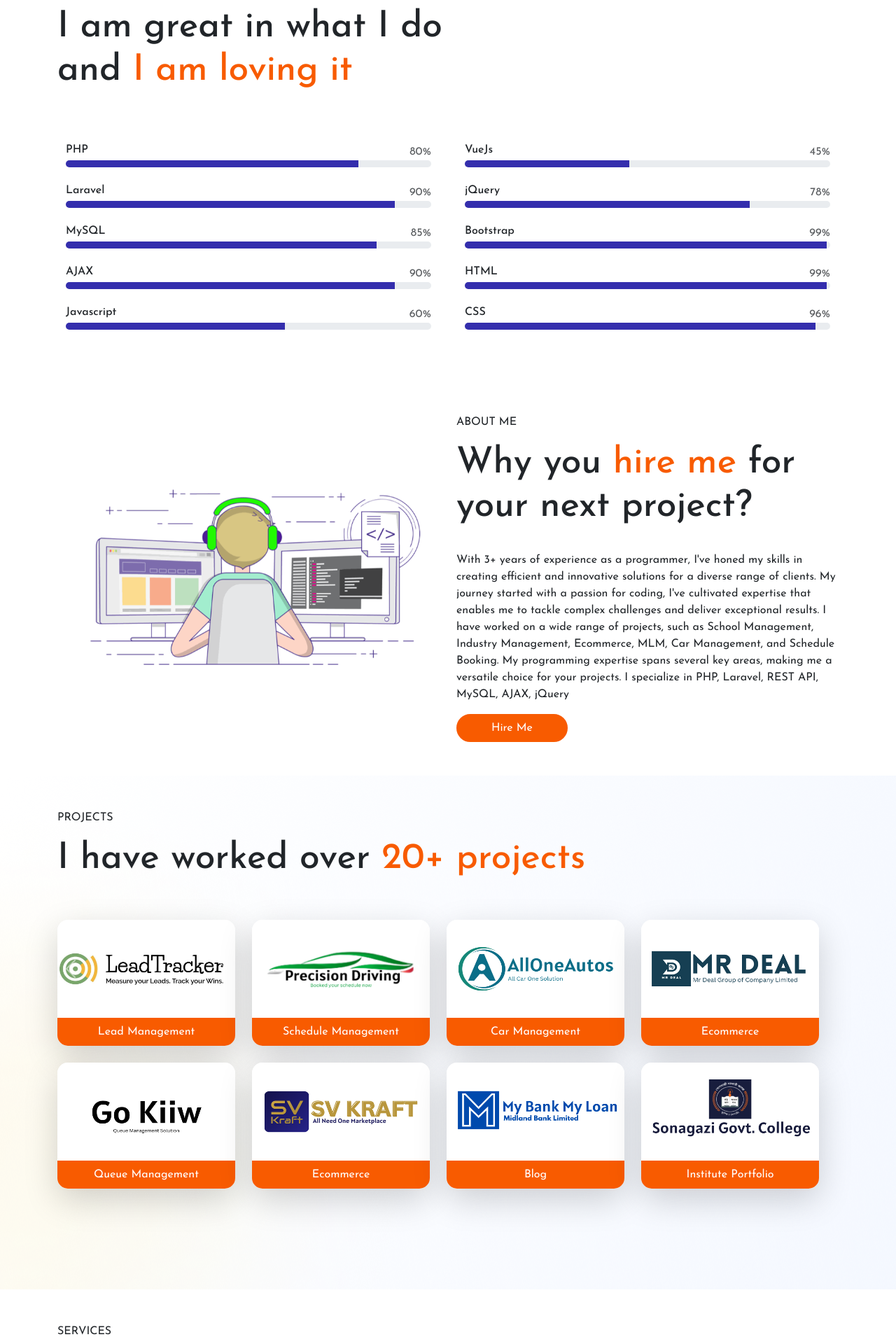
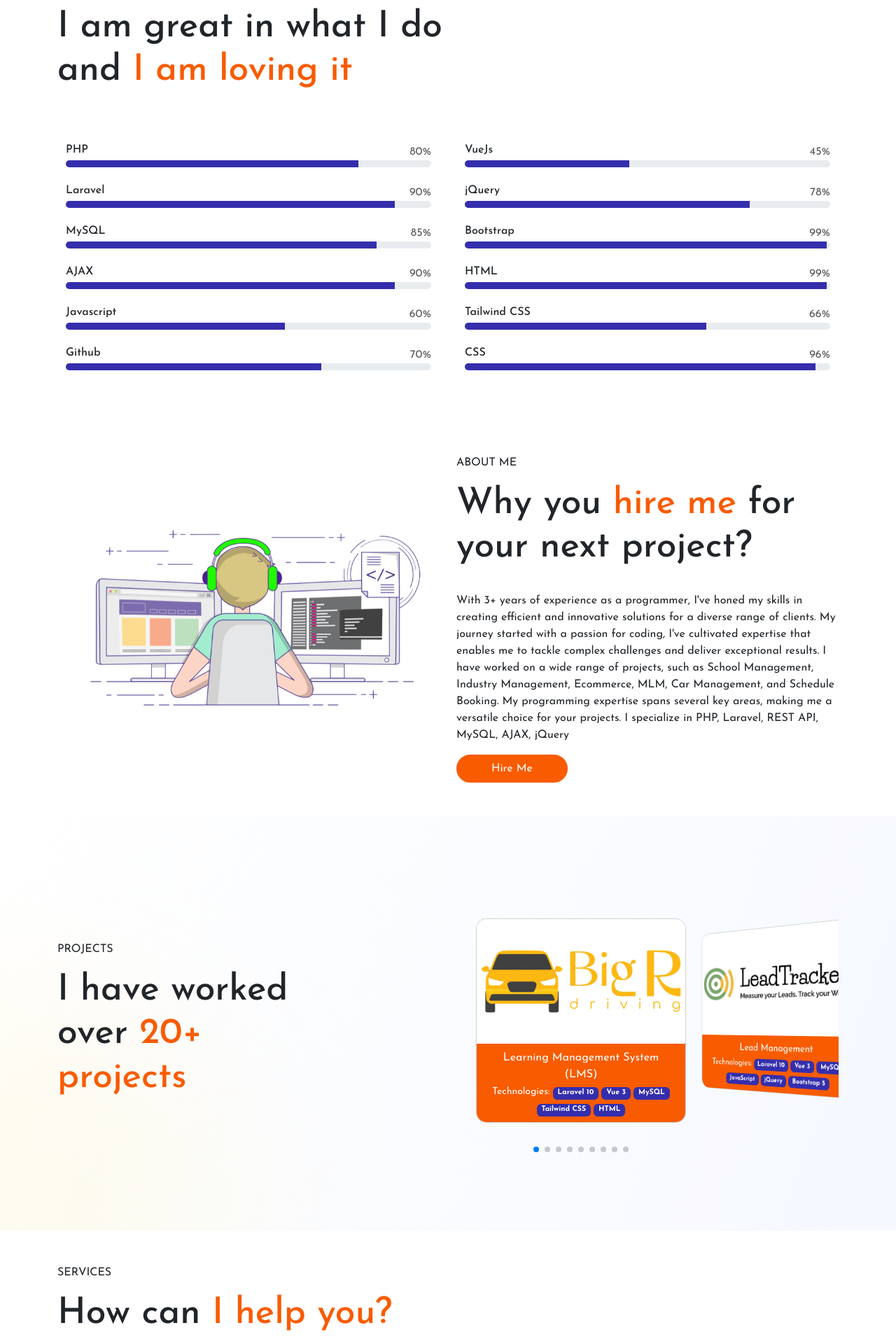
Before and after one commit to shahidul890/portfolio, a Laravel app: page / in a window 1280 px wide. Shown: the part 920-2840 px from the top of the page at 70% size. Run offline with Laravel 10, Linux system fonts and the light colour scheme; some libraries are stand-ins or nearby versions.

Commit message:
add swipe carousel in project section

```diff
--- a/app/Http/Controllers/WelcomeController.php
+++ b/app/Http/Controllers/WelcomeController.php
@@ -1,6 +1,8 @@
 <?php
 
 namespace App\Http\Controllers;
+
+use Illuminate\Support\Arr;
 
 class WelcomeController extends Controller
 {
@@ -16,8 +18,15 @@ class WelcomeController extends Controller
      */
     public function welcome()
     {
-        $data['projects'] =  \App\Models\Project::all();
-        return view('welcome')->with($data);
+        $projects =  \App\Models\Project::all();
+
+        $mapped = Arr::where($projects, function(array $value, string $key){
+            return $value['active'] == true;
+        });
+
+        return view('welcome')->with([
+            "projects"  => $mapped
+        ]);
     }
 
 
--- a/app/Models/Project.php
+++ b/app/Models/Project.php
@@ -4,7 +4,7 @@ namespace App\Models;
 
 class Project
 {
-    static function all()
+    static function all(): array
     {
        return self::data();
     }
@@ -23,6 +23,17 @@ class Project
     {
         return [
             [
+                "name" => "Big R Drivig",
+                "category" => "Learning Management System (LMS)",
+                "images" => [
+                    asset("assets/projects/bigrdriving.png"),
+                ],
+                "technology" => ["Laravel 10", "Vue 3", "MySQL", "Tailwind CSS", "HTML"],
+                "link" => "https://bigrdriving.co.uk",
+                "completed_date"  => "Running",
+                "active"=> true,
+            ],
+            [
                 "name" => "Lead Tracker",
                 "category" => "Lead Management",
                 "images" => [
@@ -33,7 +44,8 @@ class Project
                 ],
                 "technology" => ["Laravel 10", "Vue 3", "MySQL", "JavaScript", "jQuery", "Bootstrap 5"],
                 "link" => "https://leads.highlycoded.com",
-                "completed_date"  => "25 June, 2023"
+                "completed_date"  => "25 June, 2023",
+                "active"=> true,
             ],
             [
                 "name" => "Precision Driving Uk",
@@ -46,7 +58,8 @@ class Project
                 ],
                 "technology" => ["Laravel 9", "MySQL", "JavaScript", "jQuery", "Bootstrap 5"],
                 "link" => "https://precisiondriving.uk",
-                "completed_date"  => "25 June, 2023"
+                "completed_date"  => "25 June, 2023",
+                "active"=> true,
             ],
             [
                 "name" => "All One Autos",
@@ -56,7 +69,8 @@ class Project
                 ],
                 "technology" => ["Laravel 8", "MySQL", "JavaScript", "jQuery", "Bootstrap 5"],
                 "link" => null,
-                "completed_date"  => "25 June, 2023"
+                "completed_date"  => "25 June, 2023",
+                "active"=> true,
             ],
             [
                 "name" => "Mr Deal",
@@ -66,7 +80,8 @@ class Project
                 ],
                 "technology" => ["Laravel 9", "MySQL", "JavaScript", "jQuery", "Bootstrap 4"],
                 "link" => null,
-                "completed_date"  => "25 June, 2023"
+                "completed_date"  => "25 June, 2023",
+                "active"=> true,
             ],
             [
                 "name" => "Gokiiw",
@@ -76,7 +91,8 @@ class Project
                 ],
                 "technology" => ["Laravel 7", "MySQL", "JavaScript", "jQuery", "Bootstrap 4"],
                 "link" => "https://gokiiw.com",
-                "completed_date"  => "25 June, 2023"
+                "completed_date"  => "25 June, 2023",
+                "active"=> true,
             ],
             [
                 "name" => "SV Kraft",
@@ -86,7 +102,8 @@ class Project
                 ],
                 "technology" => ["Laravel 8", "MySQL", "JavaScript", "jQuery", "Bootstrap 5"],
                 "link" => null,
-                "completed_date"  => "25 June, 2023"
+                "completed_date"  => "25 June, 2023",
+                "active"=> true,
             ],
             [
                 "name" => "My Bank My Loan",
@@ -96,18 +113,31 @@ class Project
                 ],
                 "technology" => ["Laravel 8", "MySQL", "JavaScript", "jQuery", "Bootstrap 5"],
                 "link" => null,
-                "completed_date"  => "01 March, 2023"
+                "completed_date"  => "01 March, 2023",
+                "active"=> false,
             ],
-            // [
-            //     "name" => "C Sports",
-            //     "category" => "Live Broadcasting",
-            //     "images" => [
-            //         asset("assets/projects/csports.png")
-            //     ],
-            //     "technology" => ["PHP", "Laravel 8", "MySQL", "JavaScript", "jQuery", "Bootstrap 5"],
-            //     "link" => null,
-            //     "completed_date"  => "02 Feb, 2023"
-            // ],
+            [
+                "name" => "Promartket",
+                "category" => "Cryto Market",
+                "images" => [
+                    asset("assets/projects/promarket.png")
+                ],
+                "technology" => ["Laravel 10", "MySQL", "JavaScript", "jQuery", "AJAX", "Rest APIs", "Bootstrap 5"],
+                "link" => null,
+                "completed_date"  => "01 October, 2023",
+                "active"=> true,
+            ],
+            [
+                "name" => "C Sports",
+                "category" => "Live Broadcasting",
+                "images" => [
+                    asset("assets/projects/csports.png")
+                ],
+                "technology" => ["PHP", "Laravel 8", "MySQL", "JavaScript", "jQuery", "Bootstrap 5"],
+                "link" => null,
+                "completed_date"  => "02 Feb, 2023",
+                "active"=> false,
+            ],
             [
                 "name" => "Sonagazi Govt College",
                 "category" => "Institute Portfolio",
@@ -116,7 +146,8 @@ class Project
                 ],
                 "technology" => ["PHP", "MySQL", "JavaScript", "jQuery", "Bootstrap 4"],
                 "link" => "http://sonagazicollege.gov.bd",
-                "completed_date"  => "25 Nov, 2020"
+                "completed_date"  => "25 Nov, 2020",
+                "active"=> true,
             ]
         ];
     }
--- /dev/null
+++ b/resources/views/components/swipper/projects.blade.php
@@ -0,0 +1,67 @@
+@push('styles')
+    <link rel="stylesheet" href="https://cdn.jsdelivr.net/npm/swiper@11/swiper-bundle.min.css" />
+
+    <style>
+        .swiper {
+            width: 100%;
+            padding-top: 50px;
+            padding-bottom: 50px;
+        }
+
+        .swiper-slide {
+            background-position: center;
+            background-size: cover;
+            width: 300px;
+            height: 300px;
+        }
+
+        .swiper-slide img {
+            display: block;
+            width: 100%;
+        }
+    </style>
+@endpush
+
+@push('script')
+    <script src="https://cdn.jsdelivr.net/npm/swiper@11/swiper-bundle.min.js"></script>
+
+    <script>
+        const swiper = new Swiper('.swiper', {
+        effect: "coverflow",
+        autoplay: true,
+        grabCursor: true,
+        centeredSlides: true,
+        slidesPerView: "auto",
+        coverflowEffect: {
+            rotate: 50,
+            stretch: 0,
+            depth: 100,
+            modifier: 1,
+            slideShadows: false,
+        },
+        pagination: {
+            el: ".swiper-pagination",
+            clickable: true,
+        },
+    });
+
+    </script>
+@endpush
+
+<!-- Slider main container -->
+<div class="swiper">
+  <!-- Additional required wrapper -->
+  <div class="swiper-wrapper">
+    <!-- Slides -->
+    {{ $slot }}
+  </div>
+  <!-- If we need pagination -->
+  <div class="swiper-pagination"></div>
+
+  {{-- <!-- If we need navigation buttons -->
+  <div class="swiper-button-prev"></div>
+  <div class="swiper-button-next"></div>
+
+  <!-- If we need scrollbar -->
+  <div class="swiper-scrollbar"></div> --}}
+</div>
--- a/resources/views/components/welcome/footer.blade.php
+++ b/resources/views/components/welcome/footer.blade.php
@@ -1,6 +1,6 @@
 <!-- Footer -->
 <footer
-    style="background: linear-gradient(rgba(0, 0, 0, 0.9), rgba(0, 0, 0, 0.3)), url('/assets/img/footer_bg.svg');"
+    class="footer-bg"
 >
     <div class="container text-white">
         <div class="row">
--- a/resources/views/components/welcome/navbar.blade.php
+++ b/resources/views/components/welcome/navbar.blade.php
@@ -1,7 +1,6 @@
 <!-- navbar -->
-    <nav class="navbar text-uppercase navbar-expand-lg bg-body-tertiary sticky-top d-none d-md-block">
+<nav class="navbar navbar-dark text-uppercase text-white navbar-expand-lg sticky-top d-none d-md-block" style="background: linear-gradient(rgba(0, 0, 0, 0.9), rgba(0, 0, 0, 0.3)), url('/assets/img/footer_bg.svg')">
     <div class="container">
-
         <button class="navbar-toggler" type="button" data-bs-toggle="collapse" data-bs-target="#navbarSupportedContent" aria-controls="navbarSupportedContent" aria-expanded="false" aria-label="Toggle navigation">
             <span class="navbar-toggler-icon"></span>
         </button>
--- a/resources/views/components/welcome/scripts.blade.php
+++ b/resources/views/components/welcome/scripts.blade.php
@@ -1,4 +1,4 @@
-<script src="https://cdnjs.cloudflare.com/ajax/libs/OwlCarousel2/2.3.4/owl.carousel.min.js" integrity="sha512-bPs7Ae6pVvhOSiIcyUClR7/q2OAsRiovw4vAkX+zJbw3ShAeeqezq50RIIcIURq7Oa20rW2n2q+fyXBNcU9lrw==" crossorigin="anonymous" referrerpolicy="no-referrer"></script>
+<script src="https://cdnjs.cloudflare.com/ajax/libs/OwlCarousel2/2.3.4/owl.carousel.min.js"></script>
 <script>
 
     $('.owl-carousel').owlCarousel({
@@ -10,16 +10,6 @@
         autoplayTimeout:2000,
         autoplayHoverPause:true,
     });
-
-    // preloader
-    // window.addEventListener('load', function() {
-    //     const preloader = document.getElementById('preloader');
-    //     // const content = document.getElementById('content');
-
-    //     // Hide preloader and show content
-    //     preloader.style.display = 'none';
-    //     // content.style.display = 'block';
-    // });
 </script>
 
 @stack('script')
--- a/resources/views/components/welcome/stylesheet.blade.php
+++ b/resources/views/components/welcome/stylesheet.blade.php
@@ -1,11 +1,31 @@
+{{-- Owl Carousel --}}
 <link rel="stylesheet" href="https://cdnjs.cloudflare.com/ajax/libs/OwlCarousel2/2.3.4/assets/owl.carousel.min.css" integrity="sha512-tS3S5qG0BlhnQROyJXvNjeEM4UpMXHrQfTGmbQ1gKmelCxlSEBUaxhRBj/EFTzpbP4RVSrpEikbmdJobCvhE3g==" crossorigin="anonymous" referrerpolicy="no-referrer" />
 <link rel="stylesheet" href="https://cdnjs.cloudflare.com/ajax/libs/OwlCarousel2/2.3.4/assets/owl.theme.default.min.css" integrity="sha512-sMXtMNL1zRzolHYKEujM2AqCLUR9F2C4/05cdbxjjLSRvMQIciEPCQZo++nk7go3BtSuK9kfa/s+a4f4i5pLkw==" crossorigin="anonymous" referrerpolicy="no-referrer" />
 
 <style>
     body {
         font-family: 'Josefin Sans', sans-serif;
+        /* background: linear-gradient(rgba(0, 0, 0, 0.7), rgba(0, 0, 0, 0.5)), url('/assets/gifs/Blue-Connected-Particles.webp');
+        background-repeat: no-repeat;
+        background-position: center;
+        background-size: cover;
+        background-attachment: fixed; */
     }
 
+    .hero-bg{
+        background: linear-gradient(rgba(0, 0, 0, 0.7), rgba(0, 0, 0, 0.5)), url('/assets/gifs/Blue-Connected-Particles.webp');
+        /* background-repeat: no-repeat;
+        background-size: cover; */
+        /* background-position: center; */
+    }
+
+    .footer-bg{
+        background: linear-gradient(rgba(0, 0, 0, 0.7), rgba(0, 0, 0, 0.5)), url('/assets/img/footer_bg.svg');
+    }
+
+    .navbar .navbar-nav .nav-item a{
+        color: #fff
+    }
 
     .my-name{
         font-size: 75px;
--- a/resources/views/welcome.blade.php
+++ b/resources/views/welcome.blade.php
@@ -37,8 +37,7 @@
 
     <!-- I am Shahidul -->
     <section
-        class="mb-5 py-5"
-        style="background: linear-gradient(rgba(0, 0, 0, 0.7), rgba(0, 0, 0, 0.5)), url('/assets/gifs/1.gif');"
+        class="mb-5 py-5 hero-bg"
     >
         <div class="d-md-none" style="padding-top: 100px;"></div>
 
@@ -168,6 +167,17 @@
                                 </div>
                             </div>
 
+
+                            <div class="mb-4">
+                                <div class="d-flex justify-content-between">
+                                    <h6 class="m-0">Github</h6>
+                                    <p class="m-0 text-muted">70%</p>
+                                </div>
+                                <div class="progress" role="progressbar" aria-label="Success example" aria-valuenow="25" aria-valuemin="0" aria-valuemax="100" style="height: 10px;">
+                                    <div class="progress-bar bg-dark-blue" style="width: 70%"></div>
+                                </div>
+                            </div>
+
                         </div>
                         <div class="col-md  px-4">
                             <div class="mb-4">
@@ -212,6 +222,16 @@
 
                             <div class="mb-4">
                                 <div class="d-flex justify-content-between">
+                                    <h6 class="m-0">Tailwind CSS</h6>
+                                    <p class="m-0 text-muted">66%</p>
+                                </div>
+                                <div class="progress" role="progressbar" aria-label="Success example" aria-valuenow="25" aria-valuemin="0" aria-valuemax="100" style="height: 10px;">
+                                    <div class="progress-bar bg-dark-blue" style="width: 66%"></div>
+                                </div>
+                            </div>
+
+                            <div class="mb-4">
+                                <div class="d-flex justify-content-between">
                                     <h6 class="m-0">CSS</h6>
                                     <p class="m-0 text-muted">96%</p>
                                 </div>
@@ -250,21 +270,37 @@
 
     <!-- Projects -->
     <section id="projects" class="py-5" style="background-image: url('/assets/img/service_bg.png');">
-        <div class="container">
+        <div class="container py-5">
 
-            <div class="row">
-                <div class="col">
+            <div class="row align-items-center">
+                <div class="col-md-4">
                     <p>PROJECTS</p>
 
                     <h1 style="font-size: 52px;">
                         I have worked over <span class="text-orange">20+ projects</span>
                     </h1>
                 </div>
-            </div>
+            {{-- </div> --}}
 
-            <div class="row py-5 align-items-center">
+            {{-- <div class="row py-5 align-items-center"> --}}
+                <div class="col-md-8">
+                    <x-swipper.projects>
+                        @foreach ($projects as $count => $project)
+                        <div class="swiper-slide">
+                            <div class="card" style="border-radius: 15px; overflow:hidden; cursor: pointer">
+                                <img src="{{$project['images'][0]}}" class="d-block w-100" alt="{{$project['name']}}">
+                                <div class="card-header bg-orange text-white text-center border-0">
+                                    <p class="m-0">{{$project['category']}}</p>
+                                    <p class="m-0"><small>Technologies: @foreach ($project['technology'] as $tech) <span class="badge bg-dark-blue">{{$tech}}</span> @endforeach </small></p>
+                                </div>
+                            </div>
+                        </div>
+                        @endforeach
+                    </x-swipper.projects>
+                </div>
 
-                <div class="col-md">
+
+                <div class="col-md d-none">
 
                     <div class="row mb-4 me-lg-3 justify-content-start">
 
@@ -312,23 +348,6 @@
 
                         @endforeach
 
-
-
-                        {{-- <div class="col-12 col-md-6 col-lg-3 mb-4">
-                            <a href="https://alloneautos.com/" target="_blank" class="text-decoration-none">
-                                <div class="card border-0 shadow" style="border-radius: 15px;">
-                                    <img
-                                        src="/assets/projects/alloneautos.png"
-                                        alt="precision"
-                                        class="card-img-top"
-                                    />
-                                    <div class="card-header text-center border-0">
-                                        Car Management
-                                    </div>
-                                </div>
-                            </a>
-                        </div> --}}
-
                     </div>
 
                 </div>
@@ -343,7 +362,7 @@
             <div class="row gap-3 align-items-center">
                 <div class="col-12 mb-5">
                     <p>SERVICES</p>
-                    <h1>How can <span class="text-orange">I help you?</span> </h1>
+                    <h1 style="font-size: 52px;">How can <span class="text-orange">I help you?</span> </h1>
                 </div>
 
                 <div class="my-3 col-md">
```
Also changed, not shown: public/assets/gifs/Blue-Connected-Particles.webp (added), public/assets/gifs/hero.gif (added), public/assets/img/git.jpg (added), public/assets/projects/bigrdriving-main.png (added), public/assets/projects/bigrdriving.png (added). Lines whose indentation alone changed are shown as unchanged.
